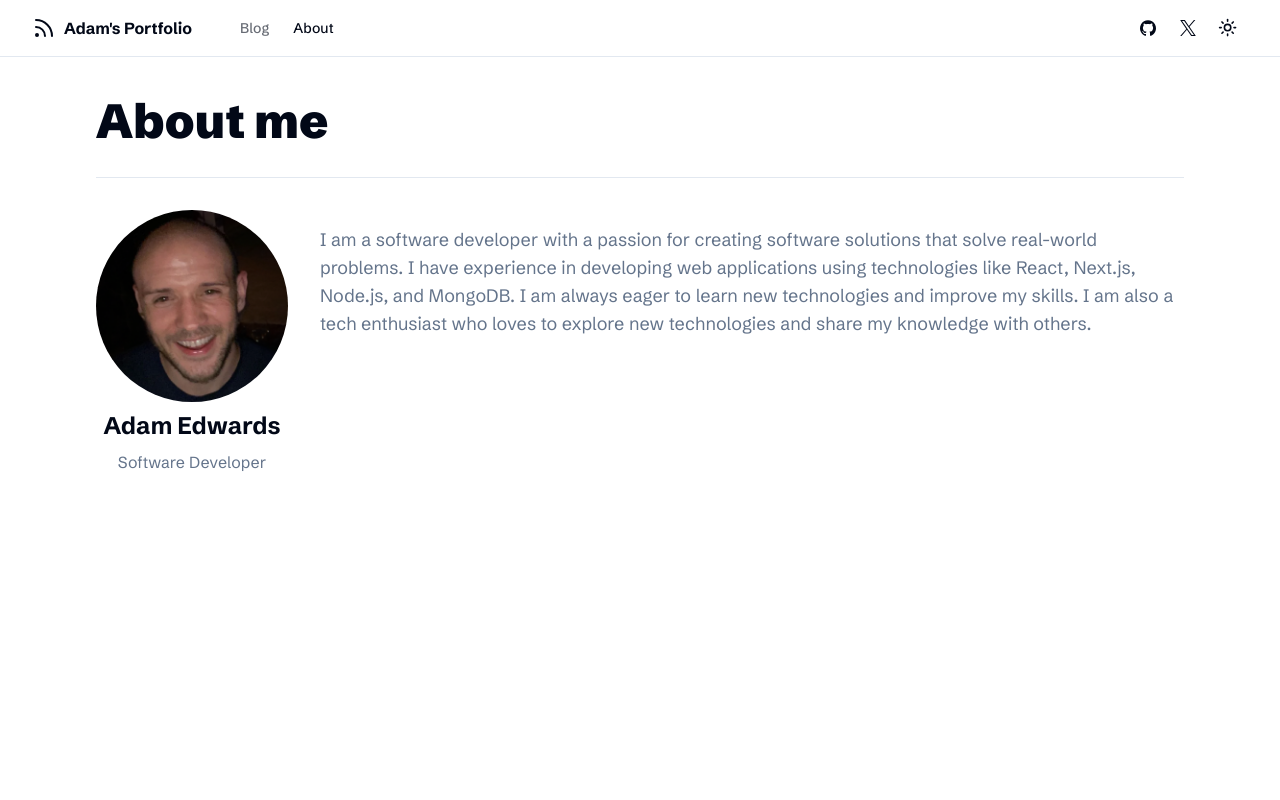
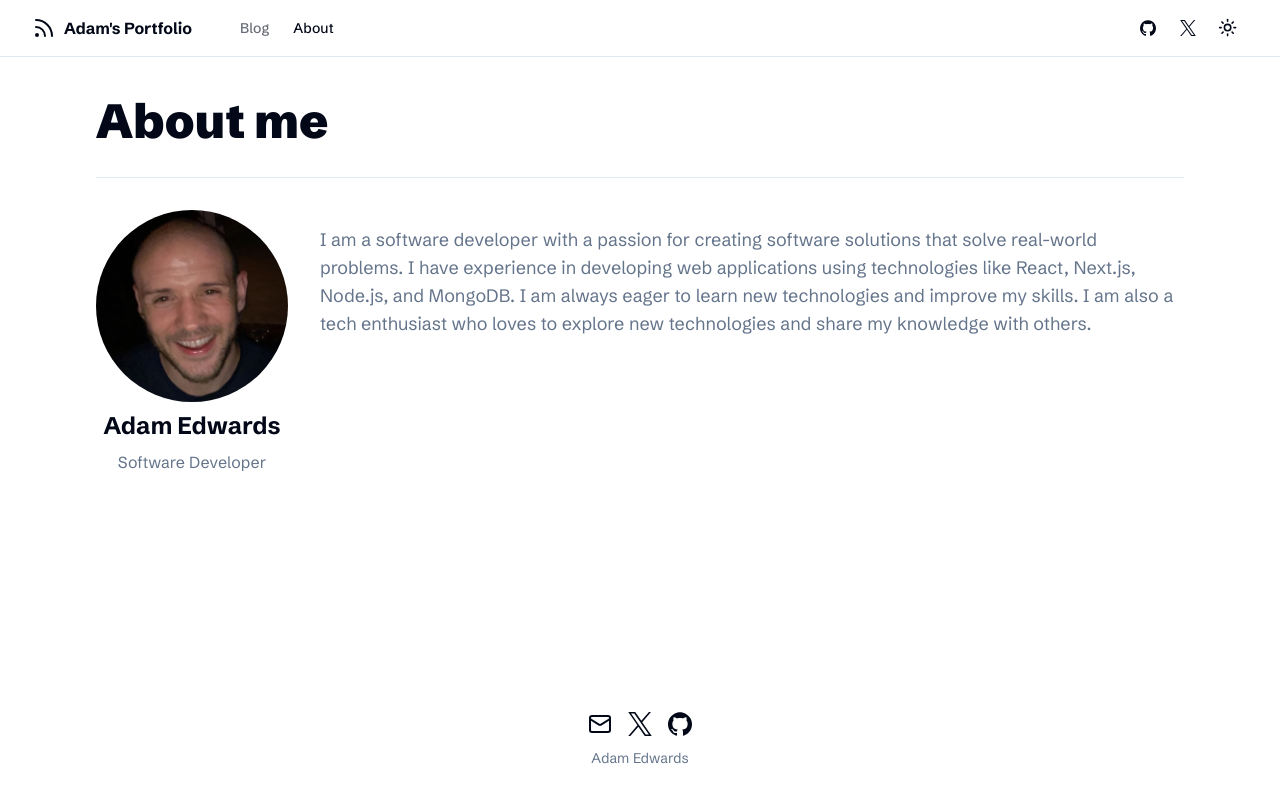
Before and after one commit to aedwards87/adams-blog, a Next.js app: page /about in a window 1280 px wide. Built offline with nearby package versions, Linux system fonts and the light colour scheme; no server answers.

Commit message:
feat: site footer

```diff
--- a/app/blog/[...slug]/page.tsx
+++ b/app/blog/[...slug]/page.tsx
@@ -50,7 +50,7 @@
       card: "summary_large_image",
       title: post.title,
       description: post.description,
-      images: [/api/og?${ogSearchParams.toString()}],
+      images: [`/api/og?${ogSearchParams.toString()}`],
     },
   };
 }
--- a/app/layout.tsx
+++ b/app/layout.tsx
@@ -5,6 +5,7 @@
 import { SiteHeader } from "@/components/site-header";
 import Providers from "@/components/providers";
 import { siteConfig } from "@/config/site";
+import SiteFooter from "@/components/site-footer";
 
 const schibstedGrotesk = SchibstedGrotesk({
   subsets: ["latin"],
@@ -43,6 +44,7 @@
           <div className="relative flex min-h-dvh flex-col bg-background">
             <SiteHeader />
             <main className="flex-1">{children}</main>
+            <SiteFooter />
           </div>
         </Providers>
       </body>
--- /dev/null
+++ b/components/site-footer.tsx
@@ -0,0 +1,49 @@
+import { Mail } from "lucide-react";
+import { Icons } from "./icons";
+import { siteConfig } from "@/config/site";
+
+const SiteFooter = () => {
+  return (
+    <footer>
+      <div className="mb-6 mt-14 flex flex-col items-center">
+        <div className="mb-3 flex space-x-4">
+          <a
+            href="mailto:hello@example.com"
+            target="_blank"
+            rel="noopener noreferrer"
+          >
+            <span className="sr-only">Mail</span>
+            <Mail className="size-6" />
+          </a>
+          <a
+            href={siteConfig.links.twitter}
+            target="_blank"
+            rel="noopener noreferrer"
+          >
+            <span className="sr-only">Twitter</span>
+            <Icons.twitter className="size-6" />
+          </a>
+          <a
+            href={siteConfig.links.github}
+            target="_blank"
+            rel="noopener noreferrer"
+          >
+            <span className="sr-only">GitHub</span>
+            <Icons.gitHub className="size-6" />
+          </a>
+        </div>
+        <div className="mb-2 flex space-x-2 text-sm text-muted-foreground">
+          <a
+            href={/*siteConfig.links.personalSite*/ "https://example.com"}
+            target="_target"
+            rel="noopener noreferrer"
+          >
+            {siteConfig.author}
+          </a>
+        </div>
+      </div>
+    </footer>
+  );
+};
+
+export default SiteFooter;
```
